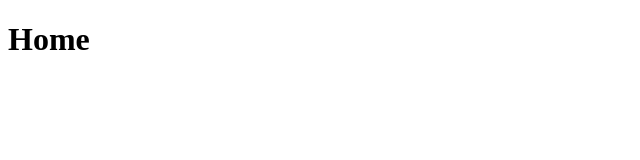
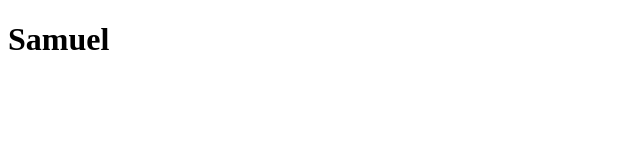
Before and after one commit to samucarv/ideia-unica, a Next.js app: page / in a window 1280 px wide. Shown: the top 160 px of the page, without its empty margins (0-640 px from the left). Built offline with nearby package versions, Linux system fonts and the light colour scheme.

Commit message:
nova home

```diff
--- a/pages/index.js
+++ b/pages/index.js
@@ -1,7 +1,7 @@
 
 function Home(){
 
-      return <h1>Home</h1>
+      return <h1>Samuel</h1>
 
 }
 
```
